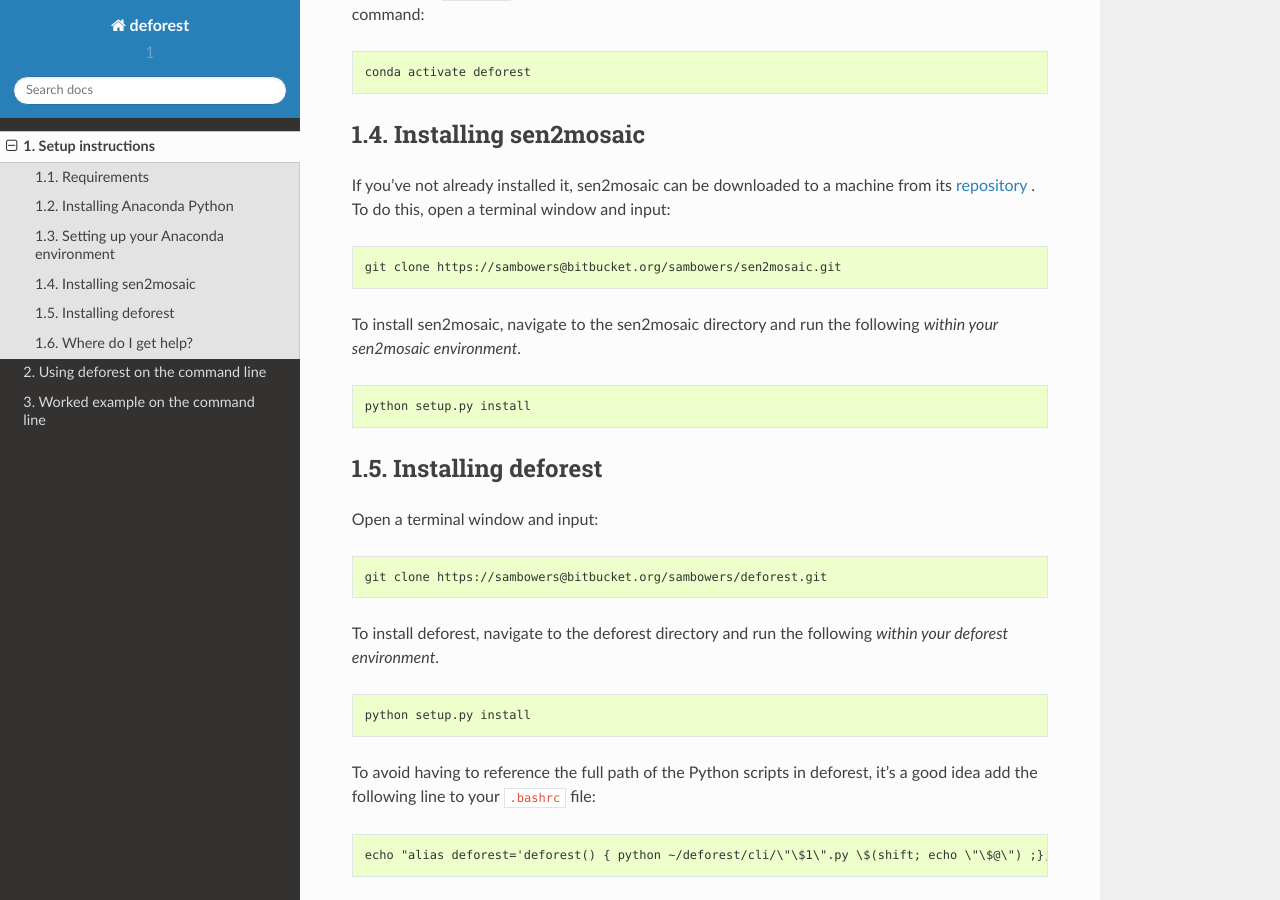
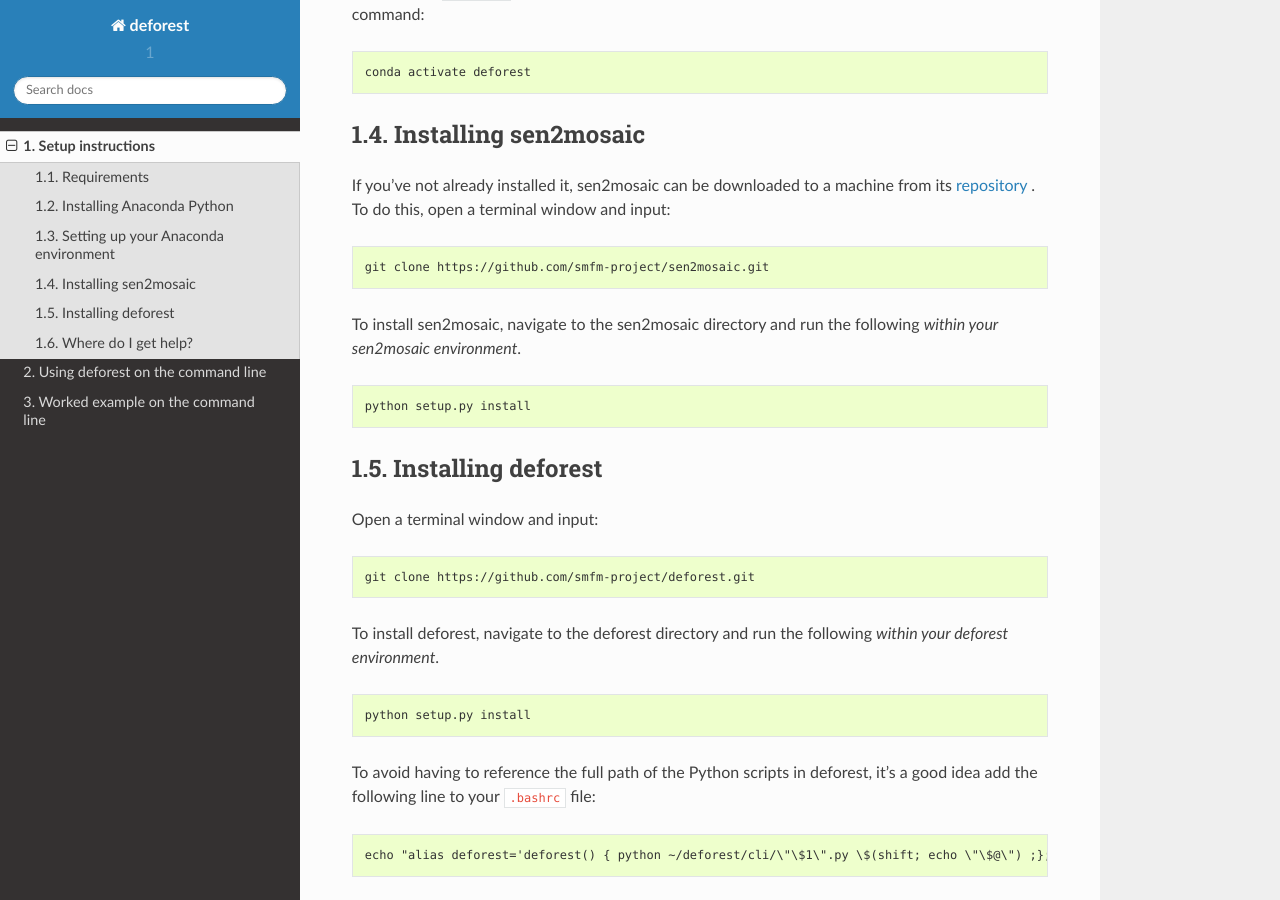
Before and after one commit to smfm-project/deforest, a Sphinx documentation site: the page built from docs/source/setup.rst, in a window 1280 px wide and 900 px high, scrolled down 1362 px. Built offline with Sphinx 7.4.7 and the Read the Docs theme 2.0.0, drawn with Linux system fonts in a browser that asks for light colours; some of the changed lines change nothing that is shown; some of the changed text lies outside the part shown.

Commit message:
Updated setup for github

```diff
--- a/docs/source/setup.rst
+++ b/docs/source/setup.rst
@@ -9,7 +9,7 @@
 You will need access to a PC or server with at least:
 
 * Python 3
-* SMFM `sen2mosaic <https://bitbucket.org/sambowers/sen2mosaic/>_`
+* SMFM `sen2mosaic <https://github.com/smfm-project/sen2mosaic/>_`
 * 8 GB of RAM for classification
 
 Note that processing of large volumes of Sentinel-2 data will require access substantial file storage and processing power. For user over large areas we advice use of a Linux server orsuitably equipped cloud platform.
@@ -56,11 +56,11 @@
 Installing sen2mosaic
 ---------------------
 
-If you've not already installed it, sen2mosaic can be downloaded to a machine from its `repository <https://bitbucket.org/sambowers/sen2mosaic/>`_ . To do this, open a terminal window and input:
+If you've not already installed it, sen2mosaic can be downloaded to a machine from its `repository <https://github.com/smfm-project/deforest>`_ . To do this, open a terminal window and input:
 
 .. code-block:: console
 
-    git clone https://sambowers@bitbucket.org/sambowers/sen2mosaic.git
+    git clone https://github.com/smfm-project/sen2mosaic.git
 
 To install sen2mosaic, navigate to the sen2mosaic directory and run the following *within your sen2mosaic environment*.
 
@@ -75,7 +75,7 @@
 
 .. code-block:: console
 
-    git clone https://sambowers@bitbucket.org/sambowers/deforest.git
+    git clone https://github.com/smfm-project/deforest.git
 
 To install deforest, navigate to the deforest directory and run the following *within your deforest environment*.
 
```
